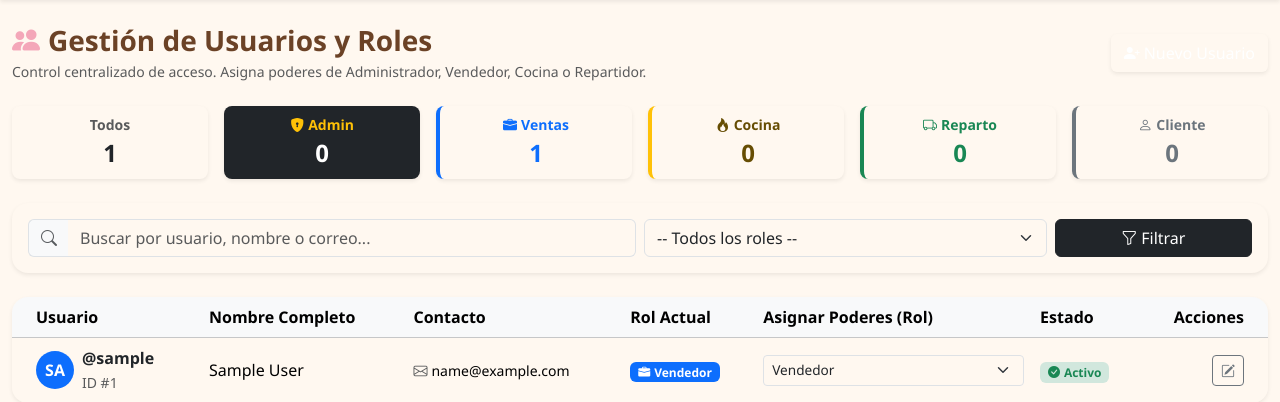
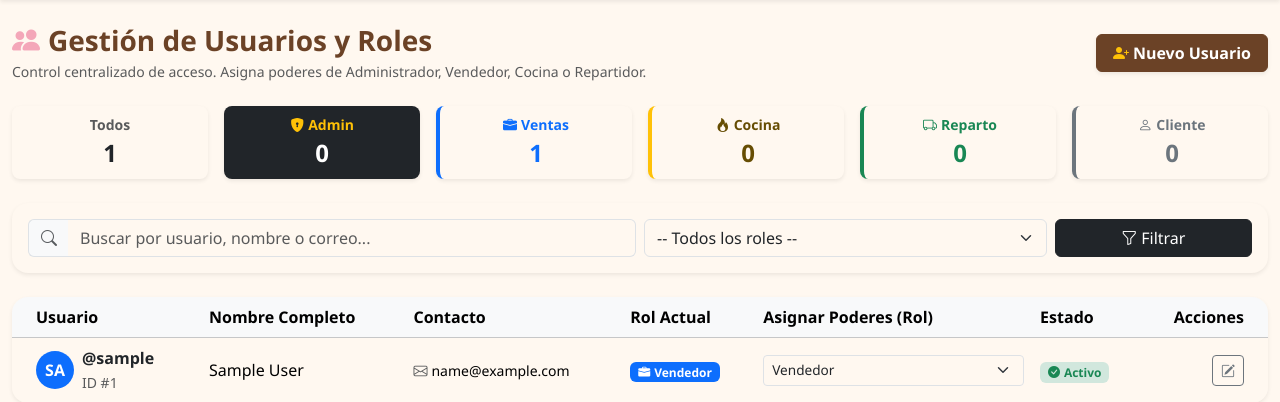
Before and after one commit to Rodrigallardo1997/evaluacion-backend-3, a Django app: page /usuarios/ in a window 1280 px wide. Shown: the part 97-499 px from the top of the page. Run offline with Django 5.2, Linux system fonts and the light colour scheme; the visitor is signed in with stand-in values (Sample User, id 1); data comes from the database, SQL or seed files in the repository; parts of the project's set-up code (start-up, migrations or seed data) failed here and were passed over.

Commit message:
style: mejorar contraste y visibilidad del boton Nuevo Usuario

```diff
--- a/templates/usuarios/form.html
+++ b/templates/usuarios/form.html
@@ -113,8 +113,8 @@
 
                 <div class="d-flex justify-content-end gap-2 pt-3 border-top">
                     <a href="{% url 'usuarios:lista' %}" class="btn btn-outline-secondary">Cancelar</a>
-                    <button type="submit" class="btn btn-dulce-rosa text-white fw-semibold px-4 shadow-sm">
-                        <i class="bi bi-check2-circle me-1"></i>{{ accion }}
+                    <button type="submit" class="btn text-white fw-bold px-4 shadow-sm" style="background-color: var(--dulce-cafe); border-color: var(--dulce-cafe);">
+                        <i class="bi bi-check2-circle me-1 text-warning"></i>{{ accion }}
                     </button>
                 </div>
             </form>
--- a/templates/usuarios/lista.html
+++ b/templates/usuarios/lista.html
@@ -14,8 +14,8 @@
         </p>
     </div>
     <div>
-        <a href="{% url 'usuarios:crear' %}" class="btn btn-dulce-rosa text-white shadow-sm">
-            <i class="bi bi-person-plus-fill me-1"></i>Nuevo Usuario
+        <a href="{% url 'usuarios:crear' %}" class="btn text-white fw-bold shadow-sm px-3" style="background-color: var(--dulce-cafe); border-color: var(--dulce-cafe);">
+            <i class="bi bi-person-plus-fill me-1 text-warning"></i>Nuevo Usuario
         </a>
     </div>
 </div>
```
